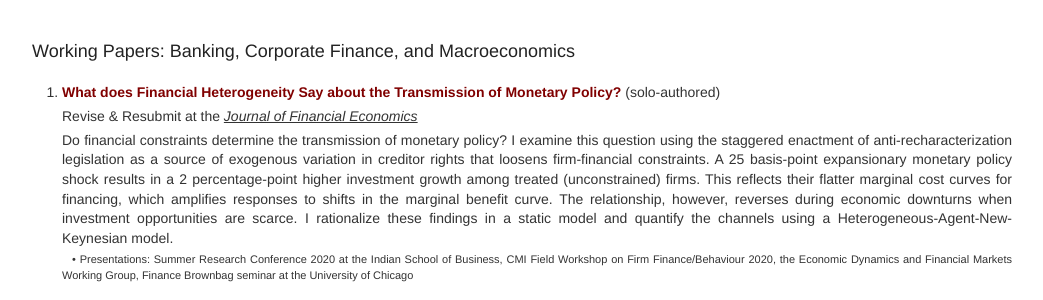
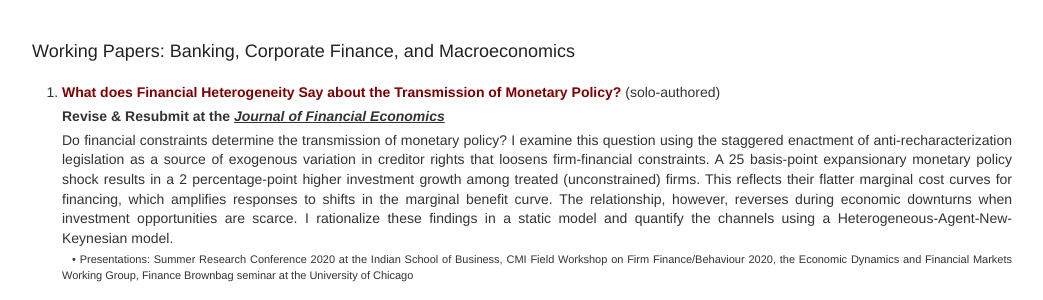
Before and after one commit to nishvats/nishvats.github.io, a Jekyll site: the page built from research.html, in a window 1280 px wide. Shown: the part 452-752 px from the top of the page, without its empty margins (118-1161 px from the left). Built offline with Jekyll 4.4.1, drawn with Linux system fonts in a browser that asks for light colours.

```diff
--- a/research.html
+++ b/research.html
@@ -17,7 +17,7 @@ layout: default
   <ol>
 
   <li> <b><a href="/Documents/paper_mt.pdf">What does Financial Heterogeneity Say about the Transmission of Monetary Policy?</a></b> (solo-authored) </li>
-    <p> Revise & Resubmit at the <u><em>Journal of Financial Economics</em></u>
+    <p> <b> Revise & Resubmit at the <u><em>Journal of Financial Economics</em></u> </b>
     <p align="justify"> Do financial constraints determine the transmission of monetary policy? I examine this question using the staggered enactment of anti-recharacterization legislation as a source of exogenous variation in creditor rights that loosens firm-financial constraints. A 25 basis-point expansionary monetary policy shock results in a 2 percentage-point higher investment growth among treated (unconstrained) firms. This reflects their flatter marginal cost curves for financing, which amplifies responses to shifts in the marginal benefit curve. The relationship, however, reverses during economic downturns when investment opportunities are scarce. I rationalize these findings in a static model and quantify the channels using a Heterogeneous-Agent-New-Keynesian model. </p>
     <p style="text-indent:10px;font-size:11px" align="justify">• Presentations: Summer Research Conference 2020 at the Indian School of Business, CMI Field Workshop on Firm Finance/Behaviour 2020, the Economic Dynamics and Financial Markets Working Group, Finance Brownbag seminar at the University of Chicago </p>
 
```
